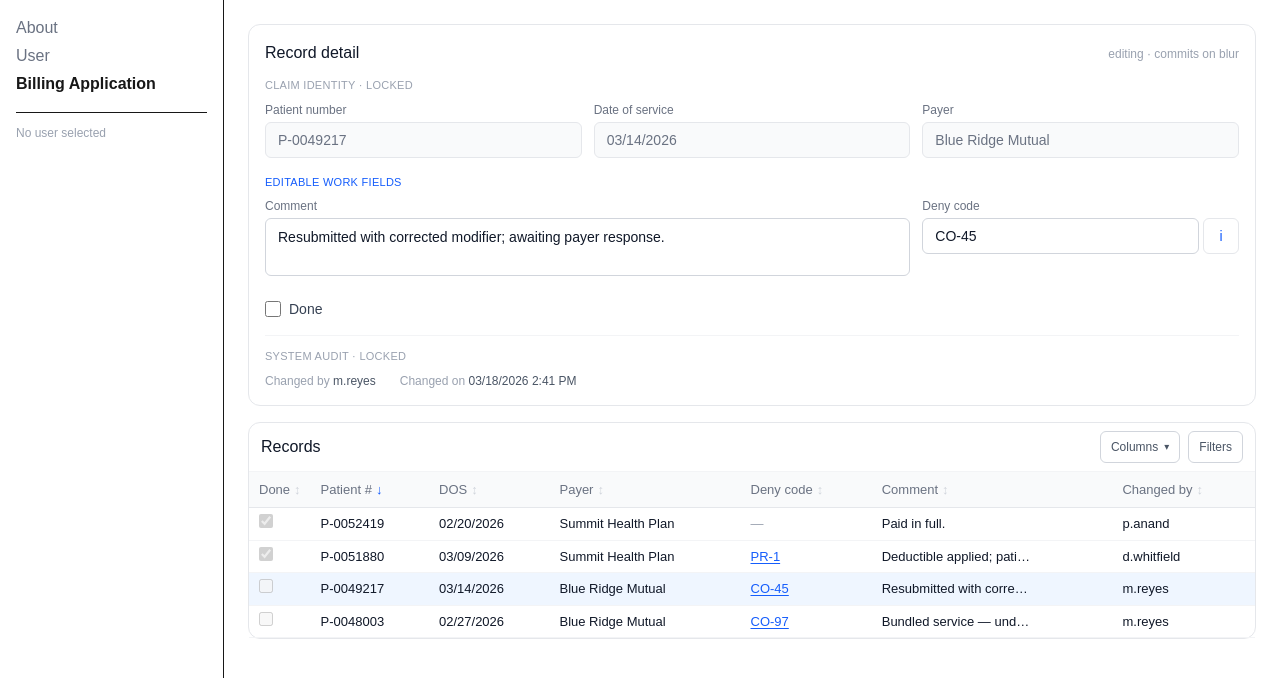
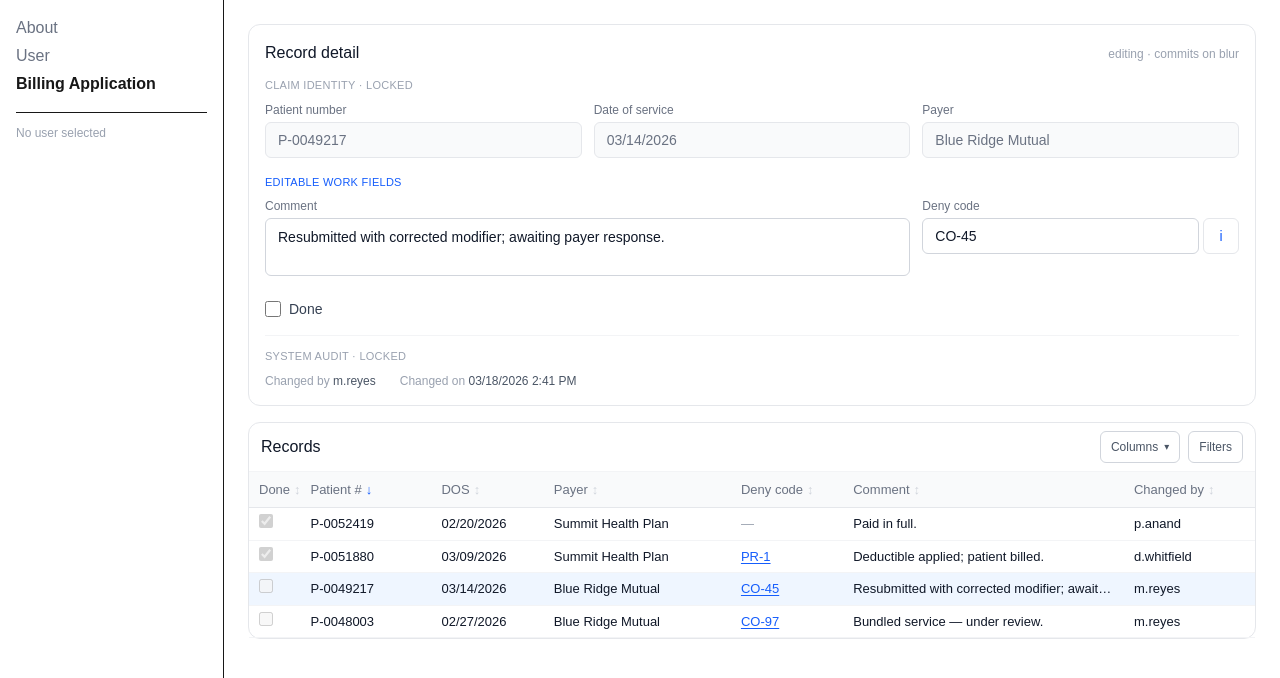
Before and after one commit to timfischer-aero/billing-demo, a Next.js app in the folder apps/frontend/: page /billing in a window 1280 px wide. Shown: the top 678 px of the page. Built offline with nearby package versions, Linux system fonts and the light colour scheme.

Commit message:
stabilized width of columns so as not to be impacted by visibility of filtering; added column header filtering indication wiith css

```diff
--- a/apps/frontend/src/app/billing/RecordsGrid.tsx
+++ b/apps/frontend/src/app/billing/RecordsGrid.tsx
@@ -12,6 +12,7 @@ import {
   columnFilteringFeature,
   createFilteredRowModel,
   filterFn_includesString,
+  columnSizingFeature,
 } from "@tanstack/react-table";
 import type { ColumnDef } from "@tanstack/react-table";
 import type { DemoRecord } from "@/data/records";
@@ -31,7 +32,7 @@ const features = tableFeatures({
   filterFns: {
     includesString: filterFn_includesString,
   },
-
+  columnSizingFeature,
 });
 
 const columns: Array<ColumnDef<typeof features, DemoRecord>> = [
@@ -47,12 +48,15 @@ const columns: Array<ColumnDef<typeof features, DemoRecord>> = [
         className="h-3.5 w-3.5"
       />
     ),
+    size: 44,
+    enableColumnFilter: false,
   },
   {
     accessorKey: "patientNumber",
     header: "Patient #",
     cell: (info) => info.getValue(),
     filterFn: 'includesString',
+    size: 112,
   },
   {
     accessorKey: "dos",
@@ -60,6 +64,7 @@ const columns: Array<ColumnDef<typeof features, DemoRecord>> = [
     cell: (info) => info.getValue(),
     sortFn: 'alphanumeric',
     filterFn: 'includesString',
+    size: 96,
   },
   {
     accessorKey: "payer",
@@ -67,6 +72,7 @@ const columns: Array<ColumnDef<typeof features, DemoRecord>> = [
     cell: (info) => info.getValue(),
     sortFn: 'alphanumeric',
     filterFn: 'includesString',
+    size: 160,
   },
   {
     accessorKey: "denyCode",
@@ -81,15 +87,17 @@ const columns: Array<ColumnDef<typeof features, DemoRecord>> = [
     },
     sortFn: 'alphanumeric',
     filterFn: 'includesString',
+    size: 96,
   },
   {
     accessorKey: "comment",
     header: "Comment",
     cell: (info) => (
-      <span className="block max-w-[150px] truncate">{info.getValue() as string}</span>
+      <span className="block truncate">{info.getValue() as string}</span>
     ),
     sortFn: 'alphanumeric',
     filterFn: 'includesString',
+    size: 240,
   },
   {
     accessorKey: "whoChanged",
@@ -97,9 +105,9 @@ const columns: Array<ColumnDef<typeof features, DemoRecord>> = [
     cell: (info) => info.getValue(),
     sortFn: 'alphanumeric',
     filterFn: 'includesString',
+    size: 112,
   },
 ];
-
 
 export default function RecordsGrid({
   records,
@@ -160,13 +168,19 @@ export default function RecordsGrid({
 
       {/* Scroll wrapper — scoped to the grid so the detail panel stays put */}
       <div className="overflow-x-auto">
-        <table className="w-full min-w-[640px] border-collapse text-[13px]">
+        <table className="w-full min-w-[640px] border-collapse text-[13px] table-fixed">
+          <colgroup>
+            {table.getAllLeafColumns().map((column) => (
+              <col key={column.id} style={{ width: `${column.getSize()}px` }} />
+            ))}
+          </colgroup>
           <thead>
             {table.getHeaderGroups().map((headerGroup) => (
               <tr className="bg-gray-50" key={headerGroup.id}>
                 {headerGroup.headers.map((header) => {
                   const canSort = header.column.getCanSort();
                   const sorted = header.column.getIsSorted(); // "asc" | "desc" | false
+                  const isFiltered = header.column.getIsFiltered();
                   return (
                     <th
                       key={header.id}
@@ -178,9 +192,16 @@ export default function RecordsGrid({
                       {header.isPlaceholder ? null : (
                         <div
                           onClick={header.column.getToggleSortingHandler()}
-                          className={canSort ? "flex cursor-pointer select-none items-center gap-1" : "flex items-center gap-1"}
+                          className={ [
+                            "flex items-center gap-1",
+                            canSort ? "cursor-pointer select-none" : "",
+                            isFiltered ? "text-blue-600 font-semibold" : "",
+                          ].join(" ")}
                         >
                           <table.FlexRender header={header} />
+                          {isFiltered && (
+                            <span aria-hidden title="Filtered" className="text-blue-600">⛁</span>
+                          )}
                           {canSort && (
                             <span aria-hidden className={sorted ? "text-blue-600" : "text-gray-300"}>
                               {sorted === "asc" ? "↑" : sorted === "desc" ? "↓" : "↕"}
```
